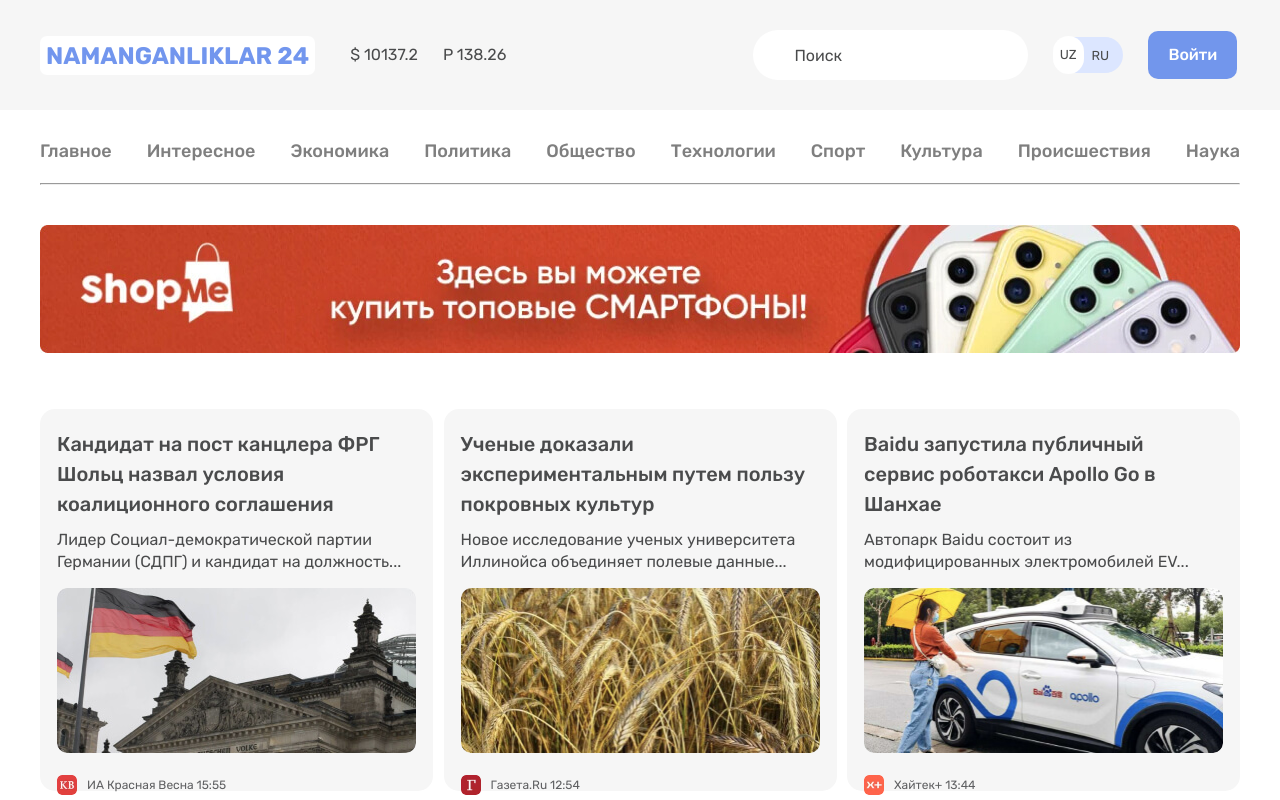
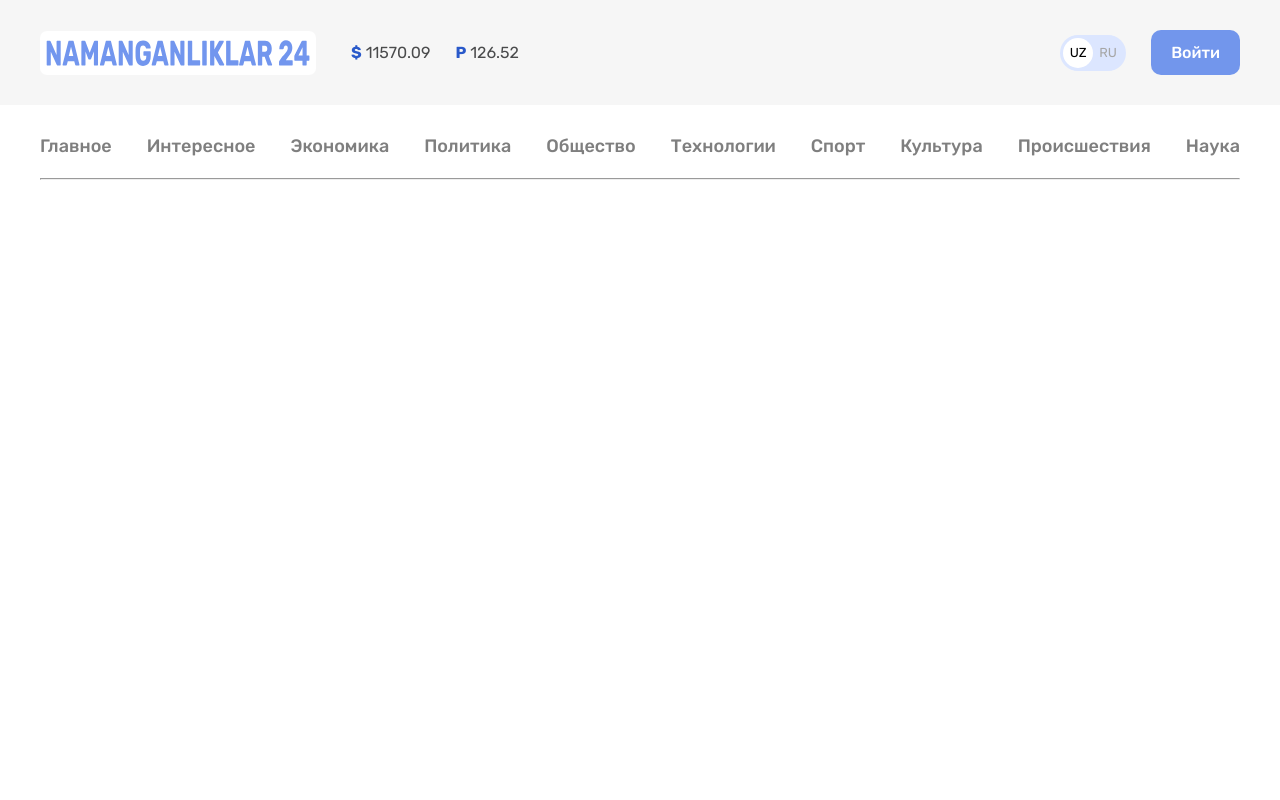
Before and after one commit to laziz2001/NAMANGANLIKLAR-24, a plain HTML site: page index.html in a window 1280 px wide. Shown: the top 800 px of the page. Drawn offline with Linux system fonts and the light colour scheme.

Commit message:
Add site-header-top without search form

```diff
--- a/css/style.css
+++ b/css/style.css
@@ -36,45 +36,106 @@ a {
     color: #222;
 }
 
-.btn {
+.button {
+    display: inline-block;
     padding: 13px 20px;
     border-radius: 10px;
+    font-size: 16px;
+    line-height: normal;
+    font-weight: 500;
     text-decoration: none;
+    text-align: center;
+    cursor: pointer;
+}
+
+.button-primary {
+    background-color: #7296ec;
     color: #fff;
-    font-size: 16px;
-    font-weight: 500;
-    background-color: #7296ec;
+}
+
+.button-primary:hover {
+    opacity: 0.8;
+}
+
+.button-primary:active {
+    opacity: 0.6;
+}
+
+/* Header */
+.site-header {
+    padding-top: 30px;
+    padding-bottom: 30px;
+    background-color: #f6f6f6;
+}
+
+.site-header-top-container {
+    display: flex;
+    align-items: center;
 }
 
 
-/* Header */
-.site-header {
-    background-color: #f6f6f6;
-    padding-top: 30px;
-    padding-bottom: 30px;
+/* SITE-HEADER-LOGO */
+.site-header-logo {
+    display: flex;
+    width: 276px;
+    margin-right: 35px;
+    padding: 8px 6px;
+    border-radius: 7px;
+    background-color: #fff;
 }
 
-.header-top {
-    display: flex;
-    justify-content: start;
-    align-items: center;
+.site-header-logo:hover {
+    opacity: 0.8;
 }
 
-.header-title {
-    display: inline-block;
-    margin-right: 35px;
-    padding: 9px 6px 8px;
-    border-radius: 7px;
-    background-color: #fff;
-    color: #7296ee;
+.site-header-logo:active{
+    opacity: 0.6;
 }
 
-.header-money-one {
+
+/* CURRENCY-RATES */
+.currency-rates {
+    display: flex;
+    align-items: center;
+    margin-right: auto;
+    list-style: none;
+}
+
+.currency-rates-item:not(:last-child) {
     margin-right: 25px;
 }
 
-.header-money-two {
-    margin-right: 247px;
+.currency-rates-type {
+    color: #2959ca;
+}
+
+
+/* LANG-TOGGLE */
+.lang-toggle {
+    display: flex;
+    padding: 3px;
+    margin-right: 25px;
+    border-radius: 39px;
+    background-color: #dce6ff;
+}
+
+.lang-toggle-link {
+    width: 30px;
+    height: 30px;
+    border-radius: 50%;
+    font-size: 13px;
+    line-height: 30px;
+    color: #a6a6a6;
+    text-align: center;
+    text-decoration: none;
+}
+.lang-toggle-link-active {
+    background-color: #fff;
+    color: #000;
+}
+.button {
+}
+.button-primary {
 }
 
 .header-poisk {
--- a/index.html
+++ b/index.html
@@ -17,17 +17,35 @@
 <body>
     <!-- header top -->
     <header class="site-header">
-        <div class="container">
-            <div class="header-top">
-                <h2 class="header-title">NAMANGANLIKLAR 24</h2>
-                <span class="header-money-one">$ 10137.2</span>
-                <span class="header-money-two">P 138.26</span>
-                <p class="header-poisk">Поиск</p>
-                <div class="header-language">
-                    <p class="language-uz">UZ</p>
-                    <p class="language-ru">RU</p>
+        <div class="site-header-top">
+            <div class="site-header-top-container container">
+                <!-- SITE-HEADER-LOGO -->
+                <a class="site-header-logo" href="#">
+                    <img class="site-hader-logo-img" src="img/logo.svg" alt="N24 logo" width="264" height="28">
+                </a>
+
+                <!-- CURRENCY-RATES -->
+                <ul class="currency-rates">
+                    <li class="currency-rates-item">
+                        <b class="currency-rates-type">$</b>
+                        <span class="currency-rates-value">11570.09</span>
+                    </li>
+                    <li class="currency-rates-item">
+                        <b class="currency-rates-type">P</b>
+                        <span class="currency-rates-value">126.52</span>
+                    </li>
+                </ul>
+
+                <!-- GLOBAL-SEARCH-FORM -->
+
+                <!-- LANG-TOGGLE -->
+                <div class="lang-toggle">
+                    <a class="lang-toggle-link lang-toggle-link-active" href="index.html">UZ</a>
+                    <a class="lang-toggle-link" href="index.html/ru">RU</a>
                 </div>
-                <a class="btn" href="#">Войти</a>
+
+                <!-- SITE-HEADER-AUTH -->
+                <a class="button button-primary" href="#">Войти</a>
             </div>
         </div>
     </header>
@@ -75,13 +93,13 @@
 
     <!-- Main section -->
     <main>
-        <div class="container">
+        <!-- <div class="container">
             <img class="reklama" src="img/reklama1.jpg" alt="reklama rasm" width="1200" height="128"
                 srcset="img/reklama1.jpg 1x, img/reklama1@2x.jpg 2x">
-        </div>
+        </div> -->
 
         <!-- News section -->
-        <section class="body-card">
+        <!-- <section class="body-card">
             <div class="site-container container">
                 <div class="card">
                     <h4 class="card-heading">Кандидат на пост канцлера ФРГ Шольц назвал условия коалиционного соглашения
@@ -157,21 +175,21 @@
                     </div>
                 </div>
             </div>
-        </section>
+        </section> -->
 
 
         <!-- Xabarnoma section -->
-        <section>
+        <!-- <section>
             <div class="container">
                 <div class="notification">
                     <h2 class="notification-text">Хотите быть в курсе свежих новостей? Включите уведомления!</h2>
                     <a class="notification-link" href="#">Включит </a>
                 </div>
             </div>
-        </section>
+        </section> -->
 
         <!-- В мире -->
-        <section class="news">
+        <!-- <section class="news">
             <div class="container">
                 <h2 class="world">В мире</h2>
                 <div class="news-content">
@@ -254,10 +272,10 @@
                     </div>
                 </div>
             </div>
-        </section>
+        </section> -->
     </main>
 
-    <footer>
+    <!-- <footer>
         <div class="site-footer-container container">
             <h2 class="footer-heading">NAMANGANLIKLAR 24</h2>
             <div class="footer-top">
@@ -357,7 +375,7 @@
             </div>
 
         </div>
-    </footer>
+    </footer> -->
 
 </body>
 </html>
```
Also changed, not shown: img/logo.svg (added).
